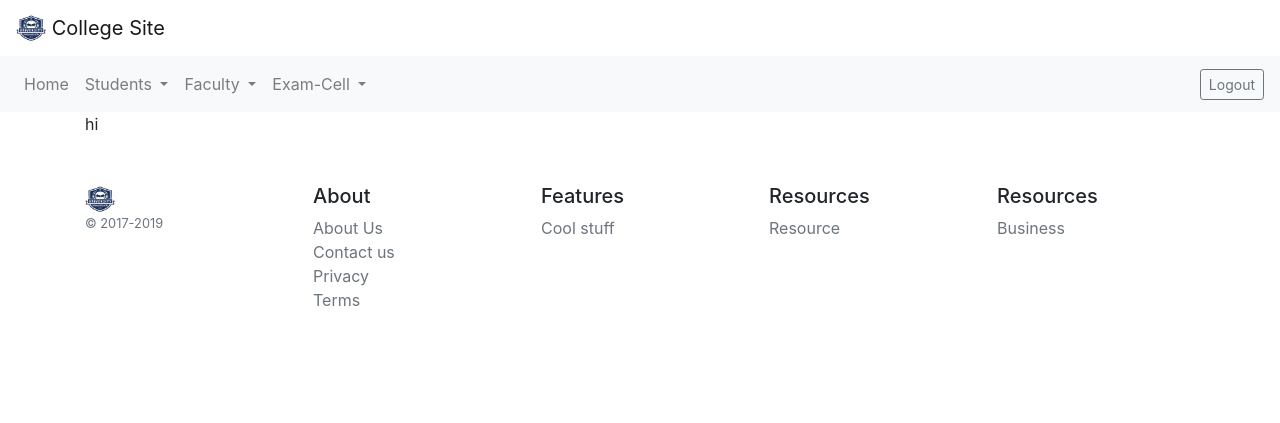
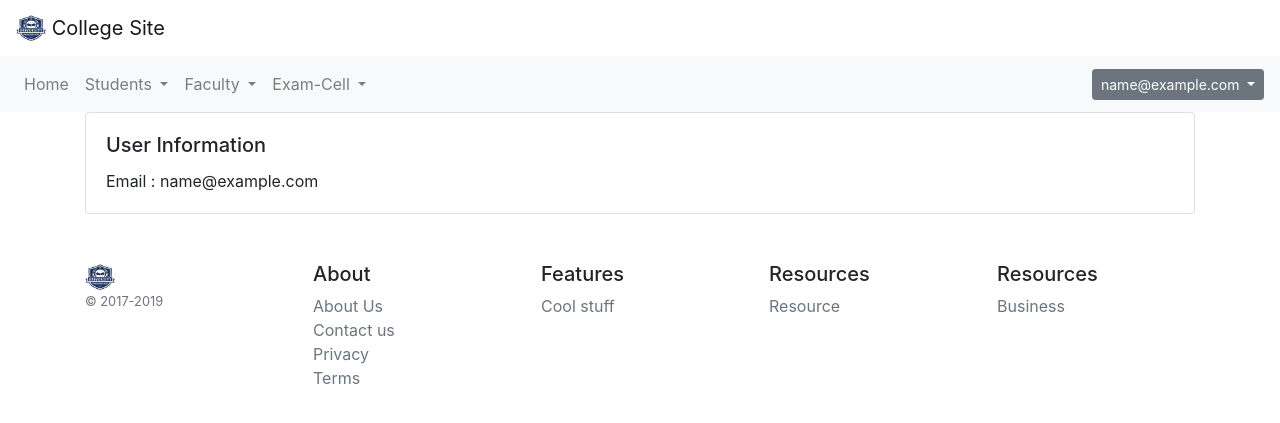
Before and after one commit to AdityaTelange/college-website-django, a Django app: page /accounts/profile/ in a window 1280 px wide. Shown: the top 423 px of the page. Run offline with Django 3.2, Linux system fonts and the light colour scheme; the visitor is signed in with stand-in values (Sample User, id 1); some libraries are stand-ins or nearby versions.

Commit message:
user profile link and misc

```diff
--- a/accounts/templates/profile.html
+++ b/accounts/templates/profile.html
@@ -1,7 +1,13 @@
-<head>
-    <title>Profile</title>
-</head>
 {% extends "base.html" %}
+{% block title %}Profile{% endblock title %}
+
 {% block content %}
-hi
+<div class="card">
+    <div class="card-body">
+        <h5 class="card-title">User Information</h5>
+        <div class="card-text">
+            Email : {{ user.email }}
+        </div>
+    </div>
+</div>
 {% endblock content %}
--- a/root/templates/base.html
+++ b/root/templates/base.html
@@ -77,7 +77,18 @@
         </ul>
     </div>
     {% if user.is_authenticated %}
-    <a class="btn btn-sm btn-outline-secondary" href="{% url 'logout' %}">Logout</a>
+    <div class="dropdown">
+        <button type="button" class="btn btn-secondary dropdown-toggle btn-sm" id="dropdownMenuOffset" data-toggle="dropdown"
+                aria-haspopup="true" aria-expanded="false">
+            {{ user }}
+        </button>
+        <div class="dropdown-menu" aria-labelledby="dropdownMenuOffset">
+            <a class="dropdown-item" href="{% url 'profile' %}">Profile</a>
+            <div class="dropdown-item">
+                <a class="btn btn-sm btn-outline-secondary" href="{% url 'logout' %}">Logout</a>
+            </div>
+        </div>
+    </div>
     {% else %}
     <div class="col-4 d-flex justify-content-end align-items-center">
         <a class="text-muted" href="#">
```
